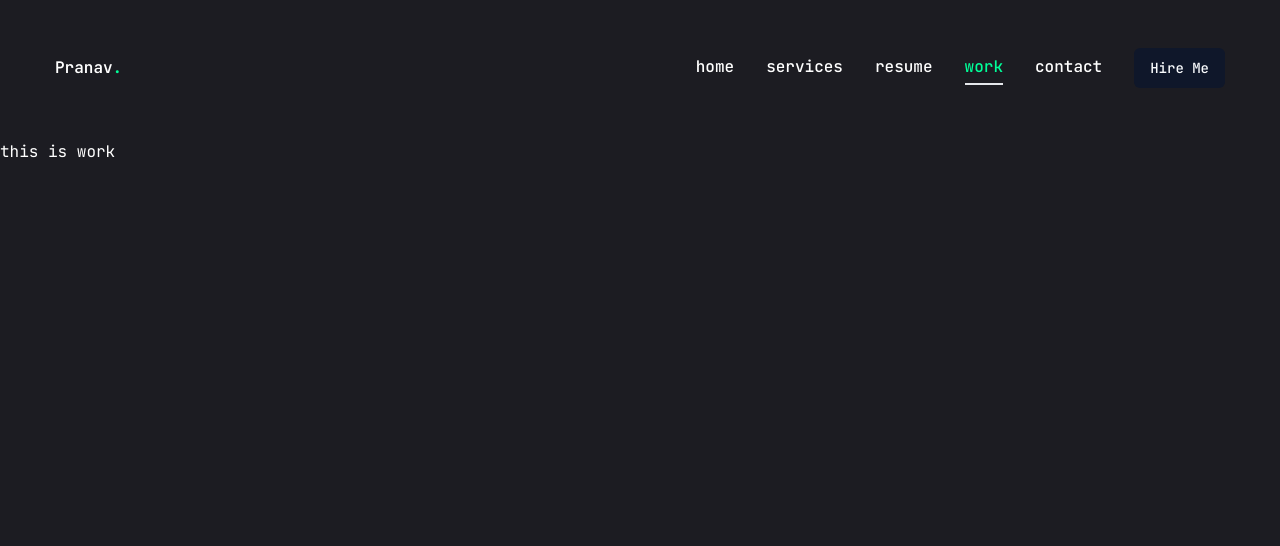
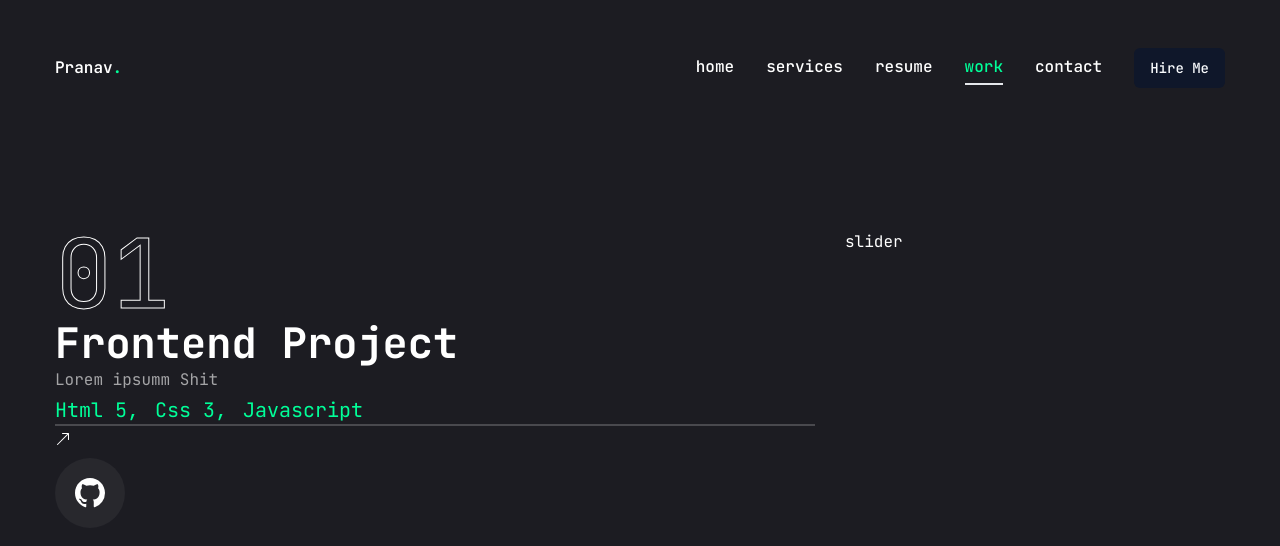
Before and after one commit to Pranavd500/Portfolio1, a Next.js app: page /work in a window 1280 px wide. Shown: the top 546 px of the page. Built offline with nearby package versions, Linux system fonts and the light colour scheme.

Commit message:
28th jun 2nd commit

```diff
--- a/app/work/page.jsx
+++ b/app/work/page.jsx
@@ -1,7 +1,119 @@
-import React from "react";
+"use client";
+import { motion } from "framer-motion";
+import React, { useState } from "react";
+import { Swiper, SwiperSlide } from "swiper/react";
+import "swiper/css";
+import Link from "next/link";
 
+import { BsArrowUpRight, BsGithub } from "react-icons/bs";
+import {
+  Tooltip,
+  TooltipContent,
+  TooltipProvider,
+  TooltipTrigger,
+} from "@/components/ui/tooltip";
+import { Description } from "@radix-ui/react-dialog";
+
+const projects = [
+  {
+    num: "01",
+    category: "frontend",
+    title: "project",
+    description: "Lorem ipsumm Shit",
+    stack: [{ name: "Html 5" }, { name: "Css 3" }, { name: "Javascript" }],
+    image: "/assests/work/",
+    live: "",
+    github: "",
+  },
+  {
+    num: "01",
+    category: "frontend",
+    title: "project",
+    description: "Lorem ipsumm Shit",
+    stack: [{ name: "Html 5" }, { name: "Css 3" }, { name: "Javascript" }],
+    image: "/assests/work/",
+    live: "",
+    github: "",
+  },
+  {
+    num: "01",
+    category: "frontend",
+    title: "project",
+    description: "Lorem ipsumm Shit",
+    stack: [{ name: "Html 5" }, { name: "Css 3" }, { name: "Javascript" }],
+    image: "/assests/work/",
+    live: "",
+    github: "",
+  },
+  {
+    num: "01",
+    category: "frontend",
+    title: "project",
+    description: "Lorem ipsumm Shit",
+    stack: [{ name: "Html 5" }, { name: "Css 3" }, { name: "Javascript" }],
+    image: "/assests/work/",
+    live: "",
+    github: "",
+  },
+];
 const work = () => {
-  return <div>this is work</div>;
+  const [project, setProject] = useState(projects[0]);
+  return (
+    <motion.section
+      initial={{ opacity: 0 }}
+      animate={{ opacity: 1 }}
+      className="min-h-[80vh] flex flex-col justify-center py-12 xl:px-0"
+    >
+      <div className="container mx-auto">
+        <div className="flex flex-col xl:flex-row xl:gap-[30px]">
+          <div className="w-full xl:wl-[50% xl:h-[460px] flex flex-col xl:justify-between order-2 xl:order-none">
+            <div>
+              <div className="text-8xl leading-none fon-extrabold text-transparent text-outline">
+                {project.num}
+              </div>
+              <h2 className="text-[42px] font-bold leading-none text-white group-hover:text-accent transition-all duration-500 capitalize">
+                {project.category} Project
+              </h2>
+              <p className="text-white/60">{project.description}</p>
+              <ul className="flex gap-4">
+                {project.stack.map((item, index) => {
+                  return (
+                    <li key={index} className="text-xl text-accent">
+                      {item.name}
+                      {index !== project.stack.length - 1 && ","}
+                    </li>
+                  );
+                })}
+              </ul>
+              <div className="border border-white/20"></div>
+              <div className="flex items-center gap-4"></div>
+              <Link href={project.live}>
+                <TooltipProvider delayDuration={100}>
+                  <Tooltip>
+                    <TooltipTrigger>
+                      <BsArrowUpRight />
+                    </TooltipTrigger>
+                    <TooltipContent>
+                      <p>Live Project</p>
+                    </TooltipContent>
+                  </Tooltip>
+                </TooltipProvider>
+              </Link>
+              <Link href={project.github}></Link>
+              <TooltipProvider delayDuration={100}>
+                <Tooltip>
+                  <TooltipTrigger className="w-[70px] h-[70px] rounded-full bg-white/5 flex justify-center items-center group">
+                    <BsGithub className="text-white text-3xl" />
+                  </TooltipTrigger>
+                </Tooltip>
+              </TooltipProvider>
+            </div>
+          </div>
+          <div className="w-full xl:w-[50%]"> slider </div>
+        </div>
+      </div>
+    </motion.section>
+  );
 };
 
 export default work;
--- a/package.json
+++ b/package.json
@@ -26,6 +26,7 @@
     "react-dom": "^18",
     "react-icons": "^5.2.1",
     "react-tooltip": "^5.27.0",
+    "swiper": "^11.1.4",
     "tailwind-merge": "^2.3.0",
     "tailwindcss-animate": "^1.0.7"
   },
```
Also changed, not shown: 1 other file (tests, documents, lock files or other folders).
